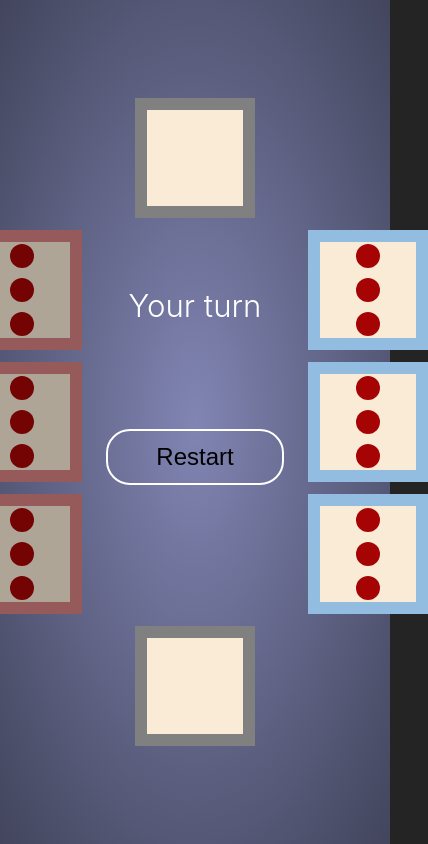
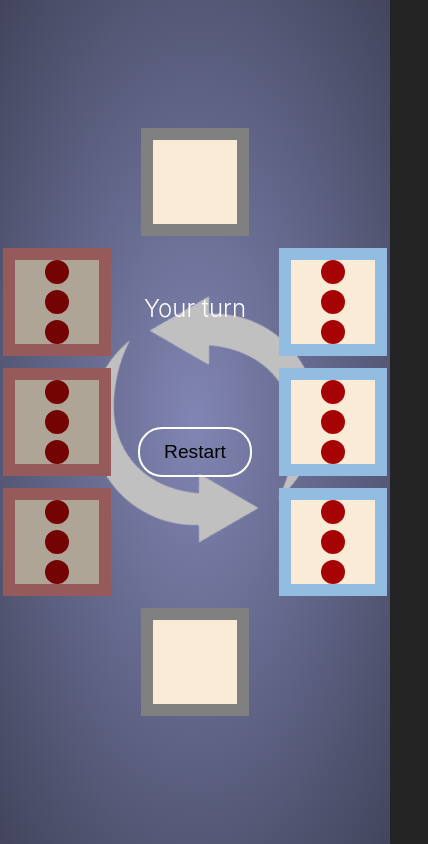
Before and after one commit to Ken-Takahashi-Q/Mancala-Board-Game, a React (Vite) app: page / in a window 390 px wide. Shown: the whole page, 428 px wide, since content can reach past the window. Built offline with nearby package versions, Linux system fonts and the light colour scheme.

Commit message:
Add rotate arrow

```diff
--- a/src/App.jsx
+++ b/src/App.jsx
@@ -178,7 +178,7 @@ export default function App() {
 
           <div className="game-control">
             <button className={`icon-button ${numTurn < 1 ? "disable" : ""}`} onClick={handleUndo}><BackwardOutlined/></button>
-            <button className="restart-button" onClick={handleReload}>Restart</button>
+            <button className="restart-button" onClick={handleReload}><span>Restart</span></button>
             <button className="icon-button disable" onClick={handleUndo}><ForwardOutlined /></button>
           </div>
         </div>
@@ -218,6 +218,10 @@ export default function App() {
         </div>
       </div>
 
+      <div className="rotation">
+        <img src="../public/arrow.png"></img>
+      </div>
+
     </div>
   )
 }
--- a/src/App.scss
+++ b/src/App.scss
@@ -1,5 +1,6 @@
 #root {
   display: flex;
+  justify-content: center;
   align-items: center;
   width: 100vw;
   height: 100vh;
@@ -13,6 +14,7 @@
   padding: 1em;
   width: 100%;
   gap: 0.5em;
+  z-index: 1;
 
   .side-left, .side-right {
     display: flex;
@@ -250,64 +252,42 @@ button {
   border-radius: 1em;
 }
 
-// spinning arrow
-@keyframes clockwiseSpin {
-  from  {
-    transform: rotate(0deg);
+.rotation {
+  display: flex;
+  justify-content: center;
+  align-items: center;
+  position: absolute;
+  margin: 0;
+  padding: 0;
+  transform: scaleX(-1);
+  z-index: -1;
+
+  img {
+    width: 60%;
+    height: 60%;
+    filter: invert(1);
+    animation: rotation 10s infinite linear;
   }
-  to {
-    transform: rotate(360deg);
+
+  @keyframes rotation {
+    from {
+      transform: rotate(0deg);
+    }
+    to {
+      transform: rotate(359deg);
+    }
   }
-}
-
-@keyframes antiClockwiseSpin {
-  from  {
-    transform: rotate(360deg);
-  }
-  to {
-    transform: rotate(0deg);
-  }
-}
-
-.clockwiseSpin {
-  animation-duration: 10s;
-  animation-iteration-count: infinite;
-  animation-name: clockwiseSpin;
-  animation-timing-function: linear;
-}
-
-.antiClockwiseSpin {
-  animation-duration: 10s;
-  animation-iteration-count: infinite;
-  animation-name: antiClockwiseSpin;
-  animation-timing-function: linear;
-}
-
-.wrapper {
-  display: flex;
-  justify-content: space-between;
-  max-width: 500px;
-  margin: 0 auto;
-}
-
-.box {
-  display: flex;
-  align-items: center;
-  justify-content: center;
-  width: 200px;
-  height: 200px;
-  margin-right: 20px;
-  background-color: red;
-  color: white;
 }
 
 @media (max-width: 800px) {
   .boardgame {
     flex-direction: column-reverse;
+    padding: 0;
     transition: 0.5s all;
 
     .game-area {
       flex-direction: row;
+      gap: 0.5em;
 
       .side-opponent, .side-player {
         flex-direction: column-reverse;
@@ -315,9 +295,6 @@ button {
 
       .turn-label {
         width: 6em;
-        h2 {
-          font-size: 1.3em;
-        }
       }
 
       .game-control {
@@ -326,8 +303,8 @@ button {
     }
   }
   .each-box {
-    width: 4em;
-    height: 4em;
+    width: 3.5em;
+    height: 3.5em;
 
     .mancala {
       width: 1em;
@@ -338,8 +315,14 @@ button {
   }
   button {
     padding: 0.5em 1em;
+    span {
+      font-size: 0.8em;
+    }
+  }
+  .restart-button {
+    padding: 0.5em 1em;
   }
   h1, h2, h3 {
-    font-size: 1.2em;
+    font-size: 1em;
   }
 }
```
Also changed, not shown: public/arrow.png (added).
